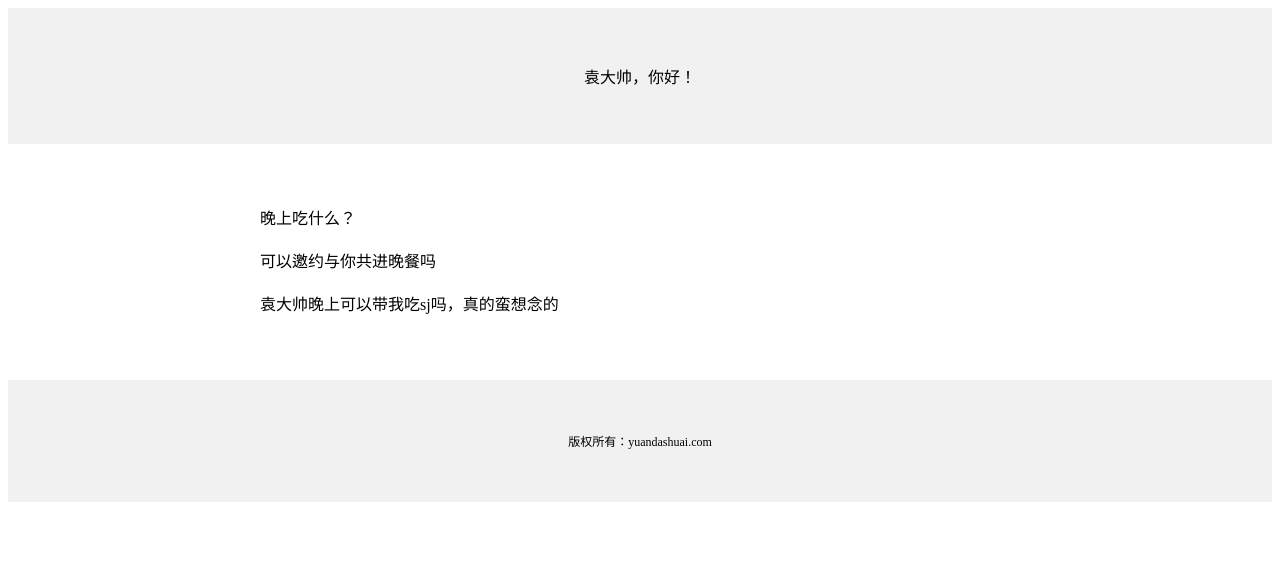
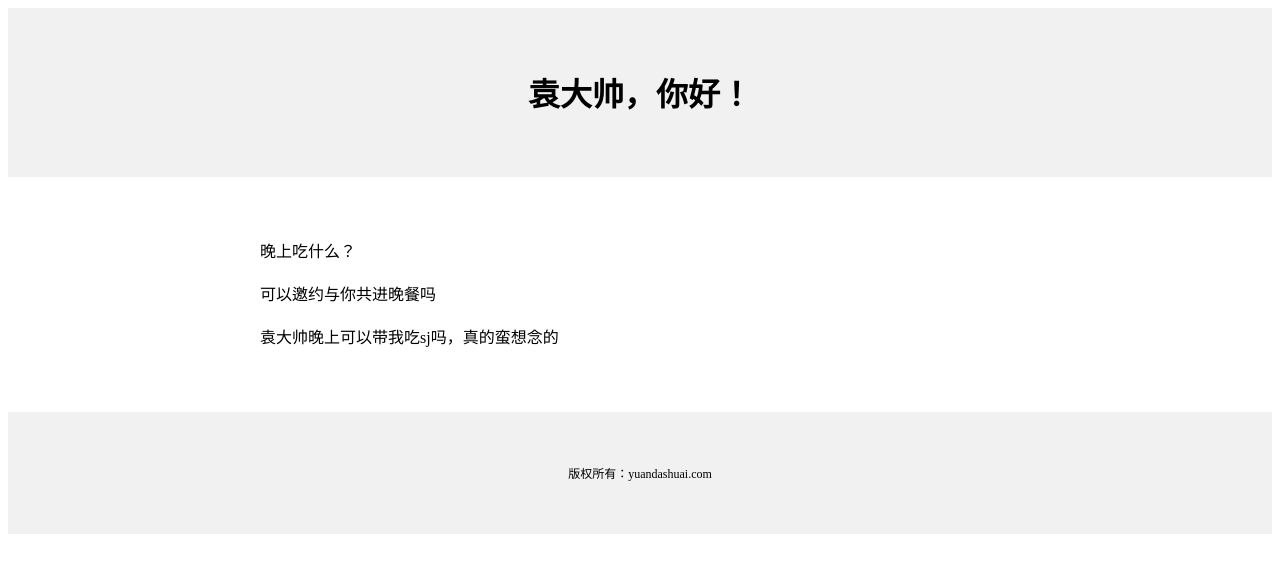
Before and after one commit to Onlylikes/newwork, a plain HTML site: page index.html in a window 1280 px wide. Drawn offline with Linux system fonts and the light colour scheme.

Commit message:
Add files via upload

```diff
--- a/index.html
+++ b/index.html
@@ -1,5 +1,5 @@
 <div style="background-color:#f1f1f1;text-align:center;padding:40px">
-<p>袁大帅，你好！</p>
+<h1>袁大帅，你好！</h1>
 </div>
 <div style="max-width:760px;margin:30px auto;padding:15px;line-height:1.7;">
 <p>晚上吃什么？</p>
```
